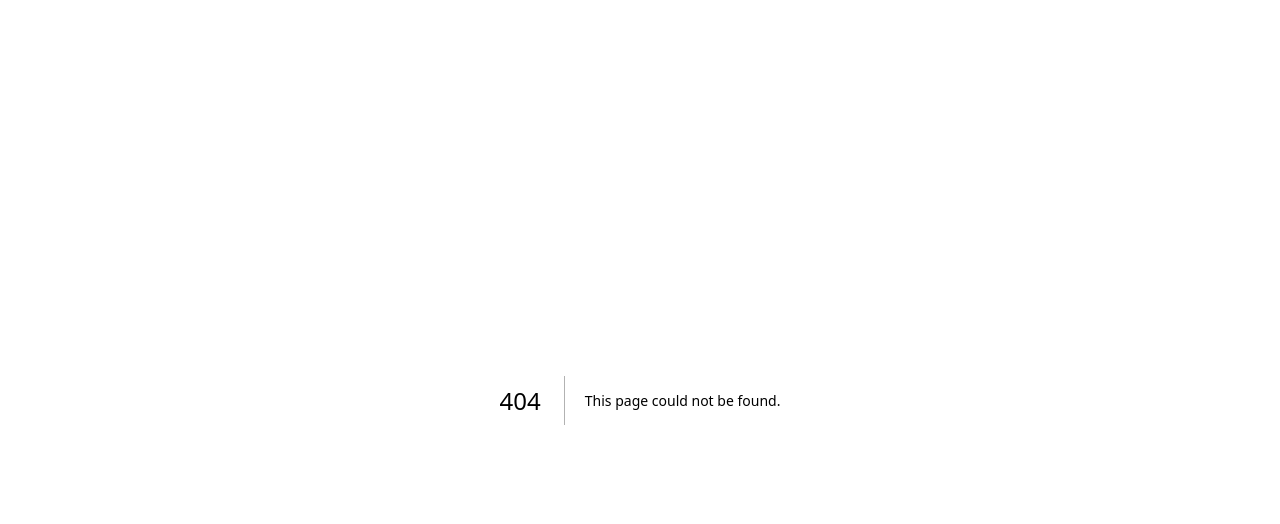
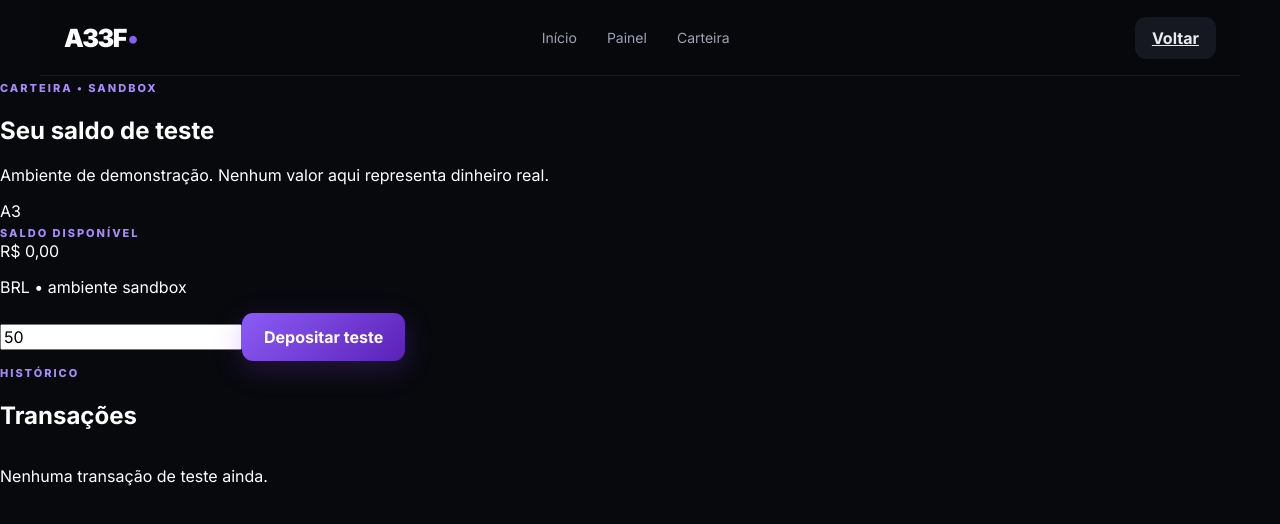
Before and after one commit to juniorbm244-alt/A33F, a Next.js app: page /carteira in a window 1280 px wide. Before the commit this address had no page. Shown: the top 524 px of the page. Built offline with nearby package versions, Linux system fonts and the light colour scheme.

Commit message:
feat: add sandbox wallet UI

```diff
--- /dev/null
+++ b/app/carteira/page.tsx
@@ -0,0 +1,48 @@
+'use client';
+
+import { useEffect, useState } from 'react';
+
+type Entry = { id: string; paymentId: string; type: string; amountCents: number; status: string; createdAt: string; };
+
+export default function CarteiraPage() {
+  const [balance, setBalance] = useState(0);
+  const [entries, setEntries] = useState<Entry[]>([]);
+  const [amount, setAmount] = useState('50');
+  const [loading, setLoading] = useState(false);
+
+  async function refresh() {
+    const response = await fetch('/api/wallet/sandbox?customerId=sandbox-user', { cache: 'no-store' });
+    if (!response.ok) return;
+    const data = await response.json();
+    setBalance(data.balanceCents ?? 0);
+    setEntries(data.entries ?? []);
+  }
+
+  useEffect(() => { refresh(); }, []);
+
+  async function deposit() {
+    const reais = Number(amount.replace(',', '.'));
+    if (!Number.isFinite(reais) || reais <= 0) return;
+    setLoading(true);
+    try {
+      await fetch('/api/payments/sandbox', {
+        method: 'POST',
+        headers: { 'Content-Type': 'application/json' },
+        body: JSON.stringify({ amountCents: Math.round(reais * 100), customerId: 'sandbox-user', description: 'A33F sandbox deposit', idempotencyKey: crypto.randomUUID() }),
+      });
+      await refresh();
+    } finally { setLoading(false); }
+  }
+
+  return (
+    <main className="dashboard-page">
+      <header className="header"><a className="logo" href="/">A33F<span>•</span></a><nav><a href="/">Início</a><a href="/painel">Painel</a><a href="/carteira">Carteira</a></nav><a className="ghost" href="/painel">Voltar</a></header>
+      <section className="dashboard-hero"><div><span className="eyebrow">CARTEIRA • SANDBOX</span><h1>Seu saldo de teste</h1><p>Ambiente de demonstração. Nenhum valor aqui representa dinheiro real.</p></div><div className="profile-badge">A3</div></section>
+      <section className="dashboard-content">
+        <article className="panel-card"><span className="eyebrow">SALDO DISPONÍVEL</span><div className="wallet-balance">R$ {(balance / 100).toFixed(2).replace('.', ',')}</div><p className="muted">BRL • ambiente sandbox</p><div className="deposit-row"><input aria-label="Valor do depósito" value={amount} onChange={(e) => setAmount(e.target.value)} inputMode="decimal"/><button className="primary large" onClick={deposit} disabled={loading}>{loading ? 'Processando...' : 'Depositar teste'}</button></div></article>
+        <article className="panel-card"><div className="section-head"><div><span className="eyebrow">HISTÓRICO</span><h2>Transações</h2></div></div>{entries.length === 0 ? <p className="muted empty">Nenhuma transação de teste ainda.</p> : <div className="activity-list">{entries.map((entry) => <div key={entry.id}><span className="activity-dot"/><div><strong>Depósito • R$ {(entry.amountCents / 100).toFixed(2).replace('.', ',')}</strong><small>{entry.status} • {new Date(entry.createdAt).toLocaleString('pt-BR')}</small></div></div>)}</div>}</article>
+      </section>
+      <nav className="bottom-nav"><a href="/">⌂<span>Início</span></a><a href="/painel">◉<span>Painel</span></a><a href="/carteira">▣<span>Carteira</span></a><a href="#">◌<span>Conta</span></a></nav>
+    </main>
+  );
+}
```
